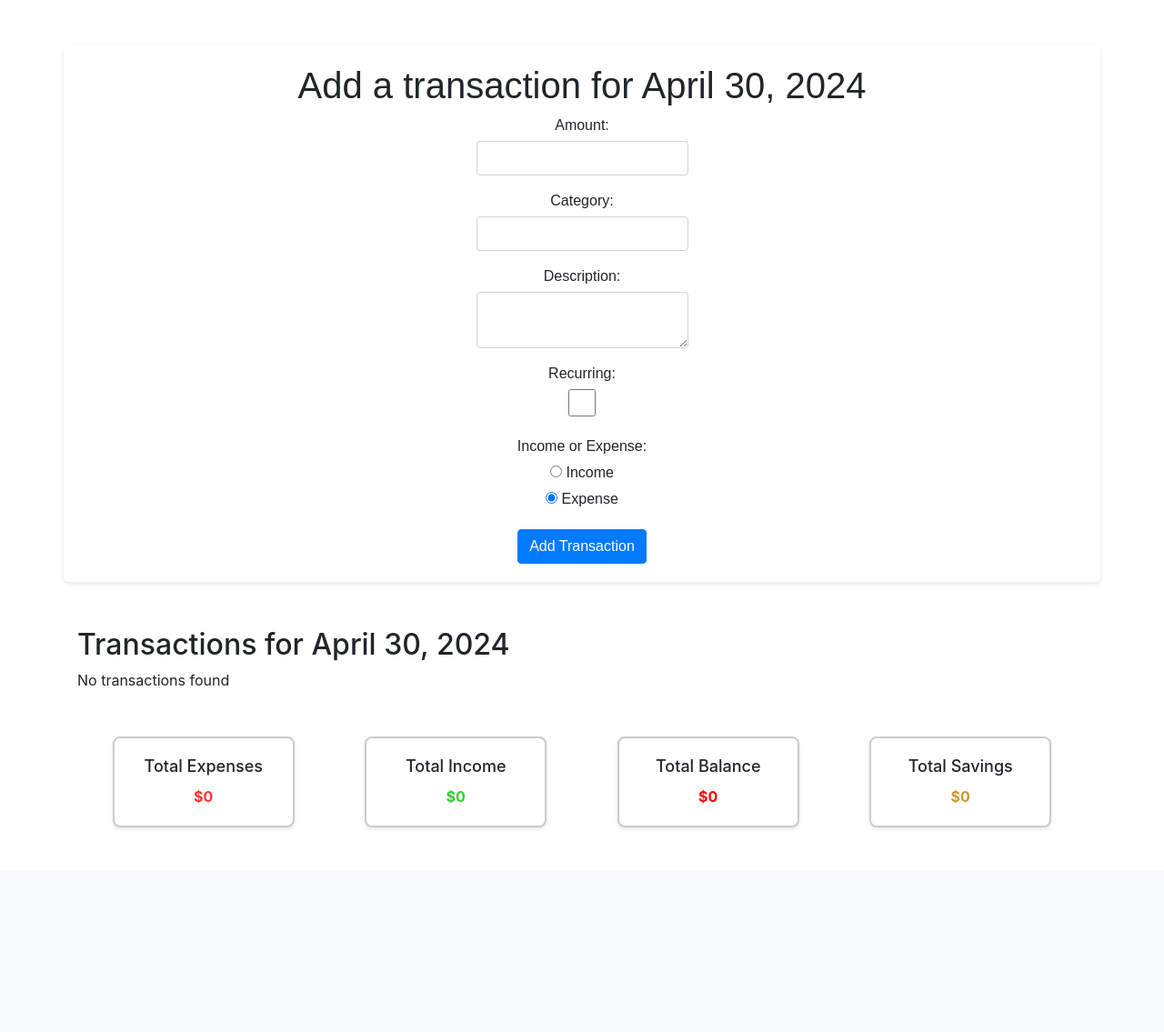
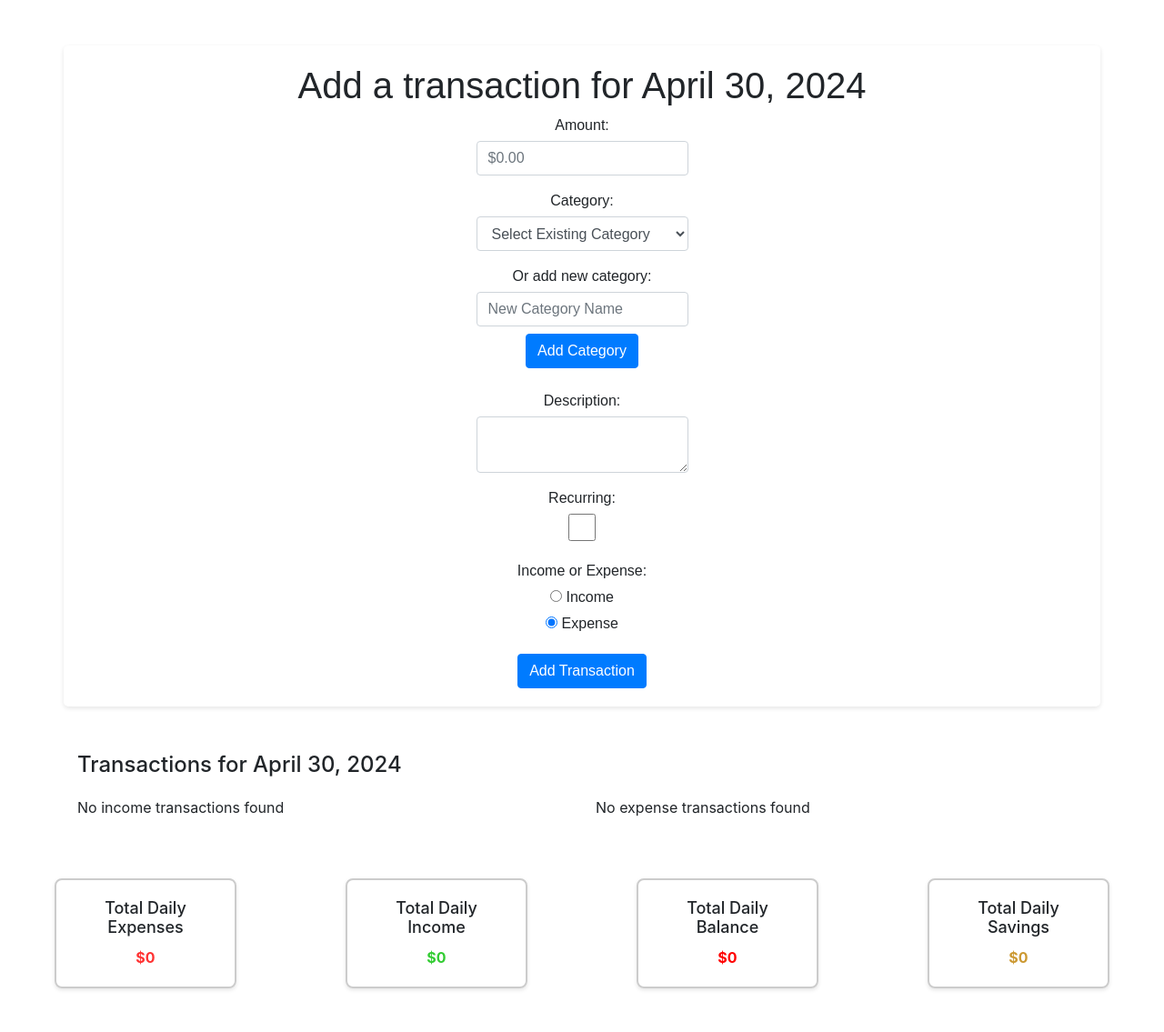
Before and after one commit to garrett-west13/budget-app, a Django app: page /add_transaction/2024/04/30 in a window 1280 px wide. Shown: the part 56-1191 px from the top of the page at 91% size. Before the commit the page ends 967 px from the top, so only its background shows below. Run offline with Django 5.2, Linux system fonts and the light colour scheme; a user stored in the database is signed in; data comes from the database, SQL or seed files in the repository; both versions use the stored data as it was after the commit; some libraries are stand-ins or nearby versions.

Commit message:
Add a way to create new categories

```diff
--- a/budget/forms.py
+++ b/budget/forms.py
@@ -1,7 +1,8 @@
 from django import forms
 from django.contrib.auth.forms import UserCreationForm, AuthenticationForm
 from django.contrib.auth.models import User
-from .models import Transaction
+from .models import Transaction , Category
+from datetime import datetime, timedelta
 
 class RegistrationForm(UserCreationForm):
     email = forms.EmailField(required=True)
@@ -17,18 +18,24 @@ class LoginForm(AuthenticationForm):
         fields = ['username', 'password']
 
 class TransactionForm(forms.ModelForm):
-    end_date = forms.DateField(required=False, label='End Date')
+
     class Meta:
         model = Transaction
-        fields = ['amount', 'category', 'description', 'transaction_date', 'recurring', 'is_income']
+        fields = ['amount', 'category', 'description', 'transaction_date', 'recurring', 'is_income', 'end_date']
         widgets = {
             'recurring': forms.CheckboxInput(),
             'is_income': forms.RadioSelect(choices=[(True, 'Income'), (False, 'Expense')]),
+            'transaction_date': forms.DateInput(attrs={ 'value': datetime.now().date(), 'hidden': True, 'type': 'date'}),
+            'end_date': forms.DateInput(attrs={'type': 'date'}),
         }
 
-    def save(self, commit=True):
-        transaction = super().save(commit=False)
-        transaction.user = str(transaction.user)  # Convert user to string
-        if commit:
-            transaction.save()
-        return transaction
+    def __init__(self, user, *args, **kwargs):
+        super().__init__(*args, **kwargs)
+        self.fields['category'].queryset = Category.objects.filter(user=user)
+        # Calculate default end date (one year from the current date)
+        default_end_date = datetime.now() + timedelta(days=365)
+        # Set default end date as initial value for the end_date field
+        self.initial['end_date'] = default_end_date.strftime('%Y-%m-%d')
+        # Remove the 'required' attribute from the end_date field
+        self.fields['end_date'].required = False
+        self.initial['transaction_date'] = datetime.now().date()
--- a/budget/signals.py
+++ b/budget/signals.py
@@ -6,6 +6,7 @@ from dateutil.relativedelta import relativedelta
 from django.db.models.signals import pre_delete, pre_save
 from django.utils import timezone
 from django.db import transaction
+from datetime import datetime
 
 
 
@@ -32,8 +33,6 @@ def handle_delete_recurring_transaction(sender, instance, **kwargs):
             description=instance.description,
             transaction_date__gte=timezone.now().date()
         ).delete()
-
-
 
 @receiver(pre_save, sender=Transaction)
 def handle_update_recurring_transaction(sender, instance, **kwargs):
@@ -62,7 +61,7 @@ def handle_recurring_transaction(sender, instance, created, **kwargs):
 
 def create_recurring_transactions(transaction):
     if transaction.recurring:
-        current_date = transaction.transaction_date
+        current_date = transaction.transaction_date.date()  # Convert to datetime.date
         while current_date <= transaction.end_date:
             # Check if a transaction for the same date and description already exists
             if not Transaction.objects.filter(user=transaction.user, description=transaction.description, transaction_date=current_date).exists():
--- a/budget/static/styles.css
+++ b/budget/static/styles.css
@@ -164,8 +164,55 @@ table td.current-day:hover {
     color: #cc9933;
 }
 
+.surplus {
+    color: green;
+}
 
-/* Add spacing between tables and align them horizontally */
+.deficit {
+    color: red;
+}
+
+/* Add a red dot next to the day with a transaction */
+.day.expense-dot .cell-content::after {
+    content: "•";
+    color: red;
+    position: relative;
+    bottom: -20px;
+    right: 25px;
+    transform: translateX(-50%);
+}
+
+.day.income-dot .cell-content::after {
+    content: "•";
+    color: green;
+    position: relative;
+    bottom: -20px;
+    right: 5px;
+    transform: translateX(-50%);
+}
+
+
+
+/* Style checkbox */
+.form-group input[type="checkbox"] {
+    width: 30px;
+    height: 30px;
+    border: 1px solid #999;
+    border-radius: 3px;
+    margin-bottom: 5px;
+}
+
+/* Transaction-table */
+#transactions {
+    margin-top: 50px;
+    margin-bottom: 50px;
+}
+
+#transactions h2 {
+    font-size: 24px;
+    margin-bottom: 20px;
+}
+
 .transaction-table {
     margin-bottom: 30px;
 }
--- /dev/null
+++ b/budget/static/transactions.js
@@ -0,0 +1,77 @@
+document.addEventListener('DOMContentLoaded', function() {
+    const recurringCheckbox = document.getElementById('id_recurring');
+    const frequencyField = document.getElementById('frequencyField');
+    const endDateField = document.getElementById('endDateField');
+    const inputField = document.getElementById('new_category');
+    const selectField = document.getElementById('category');
+
+    // Function to handle the recurring checkbox change event
+    function handleRecurringChange() {
+        frequencyField.style.display = recurringCheckbox.checked ? 'block' : 'none';
+        endDateField.style.display = recurringCheckbox.checked ? 'block' : 'none';
+    }
+
+    // Function to handle the new category input field change event
+    function handleNewCategoryInputChange() {
+        selectField.disabled = inputField.value.trim() !== '';
+        selectField.value = '';
+    }
+
+    // Attach the recurring checkbox change event listener
+    recurringCheckbox.addEventListener('change', handleRecurringChange);
+
+    // Attach the new category input field input event listener
+    inputField.addEventListener('input', handleNewCategoryInputChange);
+
+    // Add category button click event listener
+    document.getElementById('add-category').addEventListener('click', function(event) {
+        const newCategoryInput = document.getElementById('new_category');
+        const newCategoryName = newCategoryInput.value.trim();
+
+        if (!newCategoryName) {
+            console.error('New category name is empty');
+            return;
+        }
+
+        const csrfToken = document.getElementsByName('csrfmiddlewaretoken')[0]?.value;
+
+        if (!csrfToken) {
+            console.error('CSRF token is missing');
+            return;
+        }
+
+        fetch('/create_category/', {
+            method: 'POST',
+            headers: {
+                'Content-Type': 'application/json',
+                'X-CSRFToken': csrfToken
+            },
+            body: JSON.stringify({ name: newCategoryName })
+        })
+        .then(response => {
+            if (response.ok) {
+                return response.json();
+            }
+            throw new Error('Failed to create category');
+        })
+        .then(data => {
+            console.log('Category created:', data);
+
+            // Update the select dropdown with the newly created category
+            const selectField = document.getElementById('category');
+            const option = document.createElement('option');
+            option.text = data.name;
+            option.value = data.id;
+            option.selected = true;
+            selectField.appendChild(option);
+
+            // Clear the input field
+            newCategoryInput.value = '';
+
+            selectField.disabled = false;
+        })
+        .catch(error => {
+            console.error('Error:', error);
+        });
+    });
+});
--- a/budget/templates/transactions.html
+++ b/budget/templates/transactions.html
@@ -1,21 +1,40 @@
 {% extends 'layout.html' %}
+
+{% load static %}
 
 {% block title %}Transactions{% endblock %}
 
 {% block content %}
+<!-- Transaction Form -->
 <div class="container body form">
     <h1>Add a transaction for {{ transaction_date|date:"F d, Y" }}</h1>
+
+    {% if message %}
+        <div class="alert alert-danger" role="alert">
+            {{ message }}
+        </div>
+    {% endif %}
 
     <form method="post" action="{% url 'add_transaction' transaction_date.year transaction_date.month transaction_date.day %}">
         {% csrf_token %}
         <div class="form-group">
             <label for="amount">Amount:</label>
-            <input type="text" class="form-control" id="amount" name="amount" required>
+            <input type="number step=0.01 min=.01" class="form-control" id="amount" name="amount" placeholder="$0.00" required>
         </div>
 
         <div class="form-group">
             <label for="category">Category:</label>
-            <input type="text" class="form-control" id="category" name="category">
+            <select class="form-control" id="category" name="category">
+                <option value="" selected disabled>Select Existing Category</option>
+                {% for category in form.category.field.queryset %}
+                    <option value="{{ category.id }}">{{ category.name }}</option>
+                {% endfor %}
+            </select>
+        </div>
+        <div class="form-group">
+                <label for="new_category">Or add new category:</label>
+                <input type="text" class="form-control" id="new_category" name="new_category" placeholder="New Category Name">
+                <button class="btn btn-primary mb-2 mt-2" type="button" id="add-category">Add Category</button>
         </div>
 
         <div class="form-group">
@@ -39,11 +58,9 @@
         </div>
 
         <div class="form-group" id="endDateField">
-            <label for="end_date">End Date:</label>
-            <input type="date" class="form-control" id="end_date" name="end_date">
+            <label for="{{ form.end_date.id_for_label }}">End Date:</label>
+            {{ form.end_date }}
         </div>
-
-
 
         <div class="form-group">
             <label>Income or Expense:</label>
@@ -52,21 +69,23 @@
             {% endfor %}
         </div>
 
-        <input type="hidden" name="transaction_date" value="{{ transaction_date }}">
+        <input type="hidden" name="transaction_date" value="{{ transaction_date|date:'Y-m-d' }}">
 
         <button class="btn btn-primary" type="submit">Add Transaction</button>
     </form>
 </div>
 
 
-
+<!-- Transaction Tables -->
 <div class="container" id="transactions">
     <h2>Transactions for {{ transaction_date|date:"F d, Y" }}</h2>
+    <div class="row">
+        <div class="col-md-6">
             {% if income_transactions %}
                 <!-- Income Transactions Table -->
                 <div class="transaction-table">
                     <h3>Income Transactions</h3>
-            <table class="table">
+                    <table class="income-transactions-table">
                         <thead>
                             <tr>
                                 <th>Category</th>
@@ -83,17 +102,22 @@
                                     <td>${{ transaction.amount }}</td>
                                     <td>{{ transaction.description }}</td>
                                     <td>{{ transaction.transaction_date|date:"F d, Y" }}</td>
-                            <td>{% if transaction.recurring %}Yes{% else %}No{% endif %}</td>
+                                    <td>{% if transaction.recurring %}Yes, {{ transaction.end_date|date:"F d, Y" }}{% else %}No{% endif %}</td>
                                 </tr>
                             {% endfor %}
                         </tbody>
                     </table>
                 </div>
-    {% elif expense_transactions %}
+            {% else %}
+                <p>No income transactions found</p>
+            {% endif %}
+        </div>
+        <div class="col-md-6">
+            {% if expense_transactions %}
                 <!-- Expense Transactions Table -->
                 <div class="transaction-table">
                     <h3>Expense Transactions</h3>
-            <table class="table">
+                    <table class="expense-transactions-table">
                         <thead>
                             <tr>
                                 <th>Category</th>
@@ -116,56 +140,33 @@
                         </tbody>
                     </table>
                 </div>
-
             {% else %}
-        <p>No transactions found</p>
+                <p>No expense transactions found</p>
             {% endif %}
+        </div>
+    </div>
+</div>
 
     <!-- Total Income and Expense -->
     <div class="monthly-overview-container mb-5">
         <div class="expenses">
-            <h2>Total Expenses</h2>
+            <h2>Total Daily Expenses</h2>
             <p>${{ total_expenses }}</p>
         </div>
         <div class="income">
-            <h2>Total Income</h2>
+            <h2>Total Daily Income</h2>
             <p>${{ total_income }}</p>
         </div>
         <div class="balance">
-            <h2>Total Balance</h2>
-            <p>{% if total_balance > 0 %}<span class="surplus">$+{{ total_balance }}</span>{% else %}<span class="deficit">${{ total_balance }}</span>{% endif %}</p>
+            <h2>Total Daily Balance</h2>
+            <p>{% if total_balance > 0 %}<span class="surplus">$+{{ balance }}</span>{% else %}<span class="deficit">${{ balance }}</span>{% endif %}</p>
         </div>
         <div class="savings">
-            <h2>Total Savings</h2>
-            <p>${{ total_savings }}</p>
+            <h2>Total Daily Savings</h2>
+            <p>${{ savings }}</p>
         </div>
     </div>
 </div>
 
-<script>
-    document.addEventListener('DOMContentLoaded', function() {
-    // Get the recurring checkbox element
-    const recurringCheckbox = document.getElementById('id_recurring');
-
-    // Get the frequency select field element
-    const frequencyField = document.getElementById('frequencyField');
-    const endDateField = document.getElementById('endDateField');
-
-    // Hide the frequency field initially
-    frequencyField.style.display = 'none';
-    endDateField.style.display = 'none';
-
-    // Add an event listener to the recurring checkbox
-    recurringCheckbox.addEventListener('change', function() {
-        // If the recurring checkbox is checked, show the frequency field, otherwise hide it
-        if (this.checked) {
-            frequencyField.style.display = 'block';
-            endDateField.style.display = 'block';
-        } else {
-            frequencyField.style.display = 'none';
-            endDateField.style.display = 'none';
-        }
-    });
-});
-</script>
+<script src="{% static 'transactions.js' %}"></script>
 {% endblock %}
--- a/budget/urls.py
+++ b/budget/urls.py
@@ -8,4 +8,5 @@ urlpatterns = [
     path('logout/', views.logout_view, name='logout'),
     path('add_transaction/<int:year>/<int:month>/<int:day>', views.add_transaction, name='add_transaction'),
     path('calendar/<int:year>/<int:month>/', views.calendar, name='calendar'),
+    path('create_category/', views.create_category, name='create_category'),
 ]
--- a/budget/views.py
+++ b/budget/views.py
@@ -1,3 +1,4 @@
+import json
 from django.shortcuts import render, redirect
 from django.contrib.auth.decorators import login_required
 from .forms import RegistrationForm, TransactionForm
@@ -10,23 +11,9 @@ from datetime import datetime
 from .models import Transaction, Category, Goal
 from django.http import JsonResponse
 from django.http import HttpResponse
-from django.db.models import Sum
-from django.utils import timezone
+from django.db.models import Sum, F
 from dateutil.relativedelta import relativedelta
 from datetime import timedelta
-
-
-def get_relativedelta(frequency):
-    if frequency == 'monthly':
-        return relativedelta(months=1)
-    elif frequency == 'weekly':
-        return relativedelta(weeks=1)
-    elif frequency == 'biweekly':
-        return relativedelta(weeks=2)
-    elif frequency == 'yearly':
-        return relativedelta(years=1)
-    else:
-        raise ValueError('Invalid frequency')
 
 
 @login_required
@@ -96,65 +83,83 @@ def logout_view(request):
 
 @login_required
 def add_transaction(request, year, month, day):
-    year = int(year)
-    month = int(month)
-    day = int(day)
+    date = datetime(year, month, day)
 
     if request.method == 'POST':
-        form = TransactionForm(request.POST)
+        form = TransactionForm(request.user, request.POST)
         if form.is_valid():
             transaction = form.save(commit=False)
             transaction.user = request.user
-            transaction.transaction_date = datetime(year, month, day)
-            # Validate and save the frequency if it exists in the form
-            if 'frequency' in form.cleaned_data:
+            transaction.transaction_date = date
+            category_id = form.cleaned_data.get('category')
+
+            if not category_id:
+                messages.error(request, 'Please select an existing category.')
+                return render(request, 'add_transaction.html', {'form': form})
+
+            end_date = form.cleaned_data.get('end_date')
+            if end_date and end_date <= transaction.transaction_date.date():
+                messages.error(request, 'End date cannot be earlier than transaction date.')
+                return render(request, 'add_transaction.html', {'form': form})
+
+            if 'frequency' in form.cleaned_data and transaction.recurring:
                 transaction.frequency = form.cleaned_data['frequency']
+                transaction.start_date = transaction.transaction_date
+
             transaction.save()
+            messages.success(request, 'Transaction added successfully.')
+            return redirect('add_transaction', year=year, month=month, day=day)
 
-            # Handle recurring transactions
-            if transaction.recurring:
-                current_date = transaction.transaction_date
-                end_date = transaction.end_date or current_date + timedelta(days=365)
-                while current_date <= end_date:
-                    current_date += get_relativedelta(transaction.frequency)
-                    new_transaction = Transaction(
-                        user=request.user,
-                        amount=transaction.amount,
-                        category=transaction.category,
-                        description=transaction.description,
-                        recurring=False,
-                        is_income=transaction.is_income,
-                        transaction_date=current_date
-                    )
-                    new_transaction.save()
+    else:
+        form = TransactionForm(request.user, initial={'transaction_date': date})
 
-            # Redirect after successful form submission
-            return redirect('add_transaction', year=year, month=month, day=day)
-    else:
-        form = TransactionForm(initial={'transaction_date': datetime(year, month, day)})
-
-    transactions = Transaction.objects.filter(user=request.user, transaction_date=datetime(year, month, day))
+    transactions = Transaction.objects.filter(user=request.user, transaction_date=date)
     income_transactions = transactions.filter(is_income=True)
     expense_transactions = transactions.filter(is_income=False)
     total_income = income_transactions.aggregate(total=Sum('amount'))['total'] or 0
     total_expense = expense_transactions.aggregate(total=Sum('amount'))['total'] or 0
-    remainder = total_income - total_expense
-    total_savings = 0
+    balance = total_income - total_expense
+    savings = expense_transactions.filter(category__name='Savings').aggregate(total=Sum('amount'))['total'] or 0
 
     context = {
-        'transaction_date': datetime(year, month, day),
+        'transaction_date': date,
         'form': form,
         'income_transactions': income_transactions,
         'expense_transactions': expense_transactions,
         'total_income': total_income,
         'total_expenses': total_expense,
-        'total_balance': remainder,
-        'total_savings': total_savings,
+        'balance': balance,
+        'savings': savings,
     }
 
     return render(request, 'transactions.html', context)
 
 
+@login_required
+def create_category(request):
+    if request.method == 'POST':
+        try:
+            # Parse JSON data from the request body
+            data = json.loads(request.body)
+            category_name = data.get('name')
+
+            # Validate category_name (e.g., check for empty string)
+            if not category_name:
+                raise ValueError('Category name is missing or empty')
+
+            # Create a new category
+            category = Category.objects.create(name=category_name, user=request.user)
+
+            # Return a success response with the created category data
+            return JsonResponse({'id': category.id, 'name': category.name})
+
+        except Exception as e:
+            # Return an error response with an appropriate message
+            return JsonResponse({'error': str(e)}, status=400)
+
+    else:
+        # Return a method not allowed response if the request method is not POST
+        return JsonResponse({'error': 'Method not allowed'}, status=405)
 
 
 def calendar(request, year, month):
```
Also changed, not shown: other parts of budget/static/styles.css (+27 -19 lines), budget/calendar.py (+15 -1 lines), db.sqlite3. Lines whose indentation alone changed are shown as unchanged.
